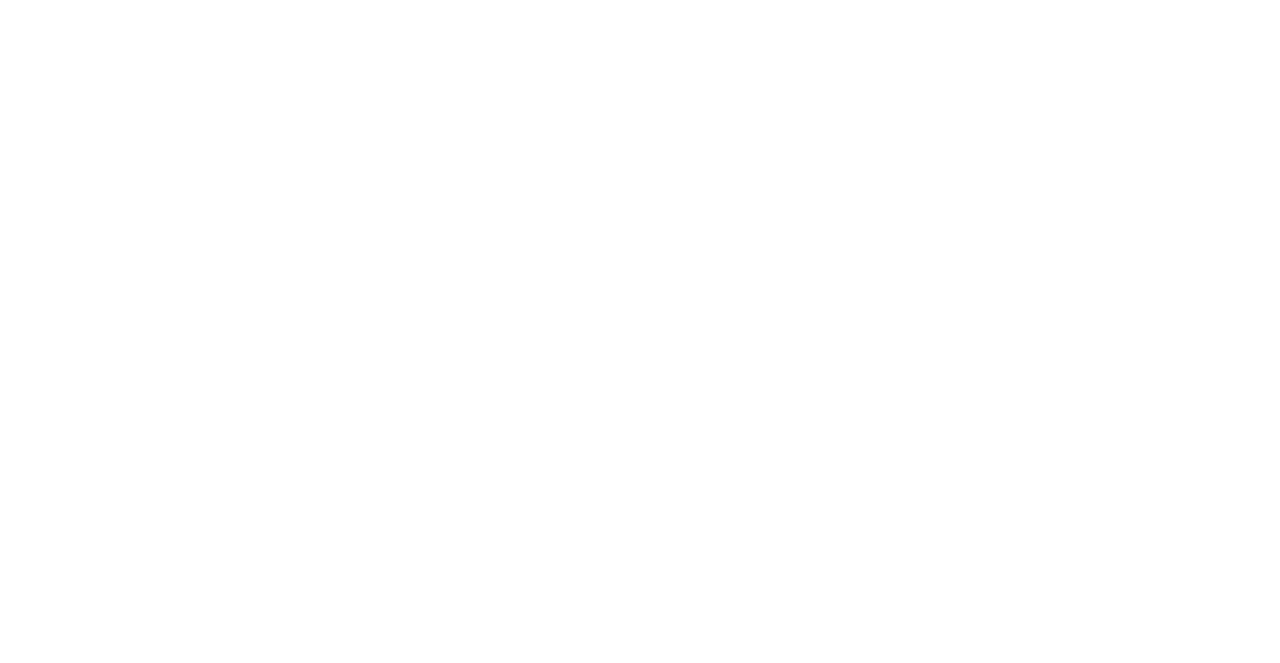
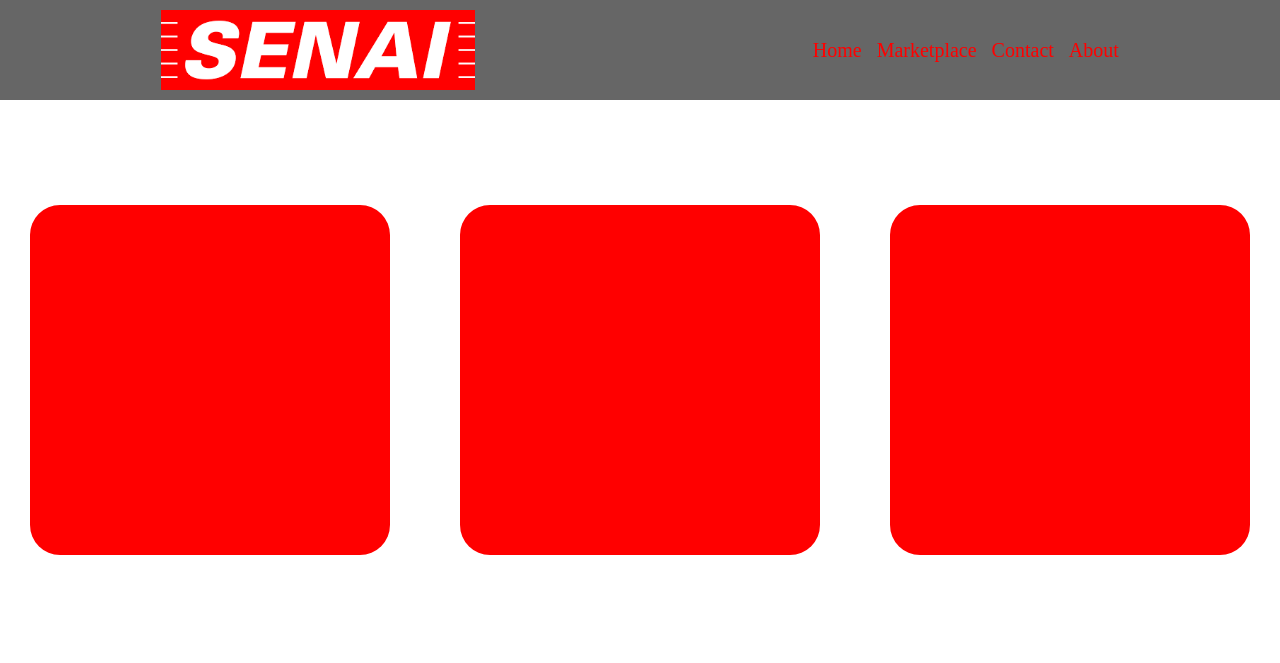
Before and after one commit to PedroMB123/atividade_04_11, a plain HTML site: page htmls/marketplace.html in a window 1280 px wide. Drawn offline with Linux system fonts and the light colour scheme.

Commit message:
marketplace

```diff
--- a/htmls/marketplace.html
+++ b/htmls/marketplace.html
@@ -9,7 +9,30 @@
       href="/styles/marketplace.css"
       media="screen"
     />
+    <link
+      rel="stylesheet"
+      type="text/css"
+      href="/styles/header.css"
+      media="screen"
+    />
     <title>Document</title>
   </head>
-  <body></body>
+  <body>
+    <header>
+      <img src="/assets/logo.png" />
+      <nav id="nav">
+        <ul>
+          <li><a href="/htmls/index.html">Home</a></li>
+          <li><a href="/htmls/marketplace.html">Marketplace</a></li>
+          <li><a href="contact.html">Contact</a></li>
+          <li><a href="/htmls/about.html">About</a></li>
+        </ul>
+      </nav>
+    </header>
+    <main>
+      <div></div>
+      <div></div>
+      <div></div>
+    </main>
+  </body>
 </html>
--- a/styles/marketplace.css
+++ b/styles/marketplace.css
@@ -0,0 +1,15 @@
+main {
+  height: 70vh;
+  display: flex;
+  justify-content: space-around;
+  align-content: center;
+  flex-wrap: wrap;
+  gap: 10px;
+}
+
+main div {
+  background-color: red;
+  border-radius: 30px;
+  height: 350px;
+  width: 45vh;
+}
```
